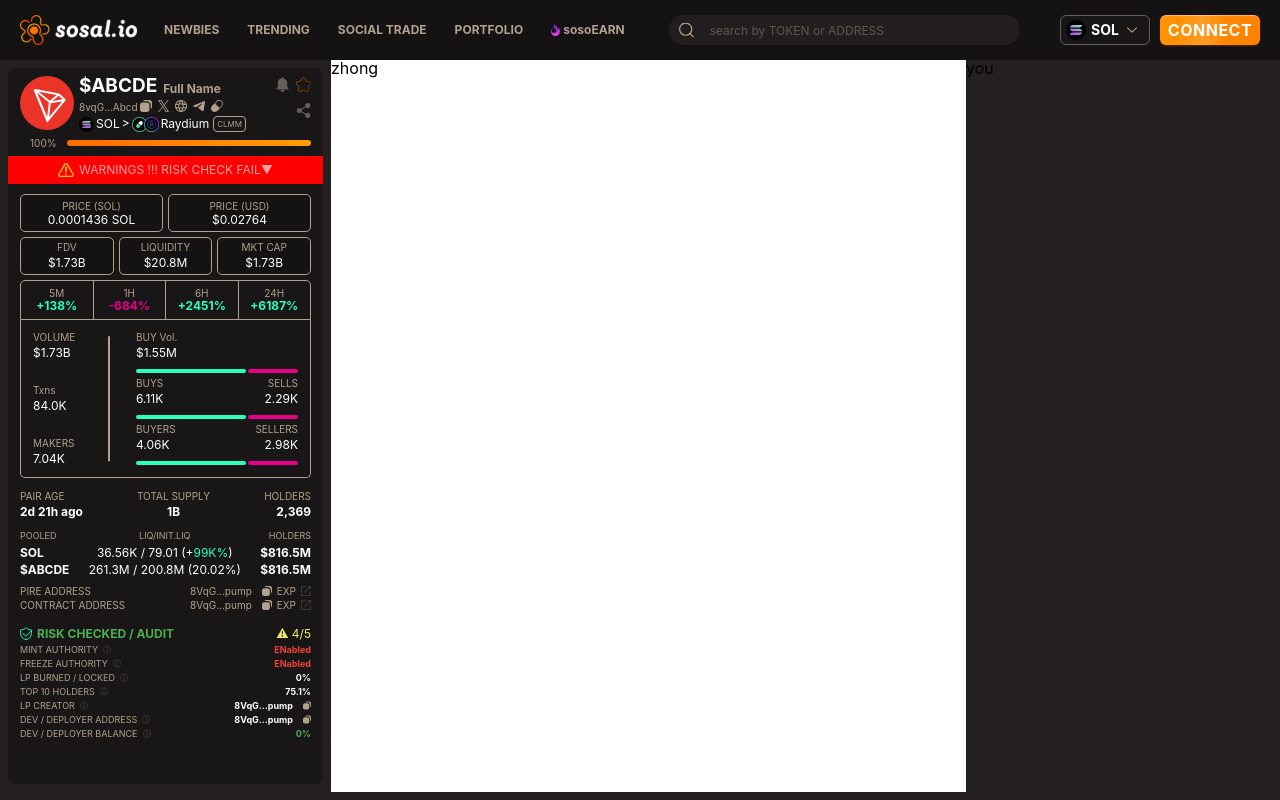
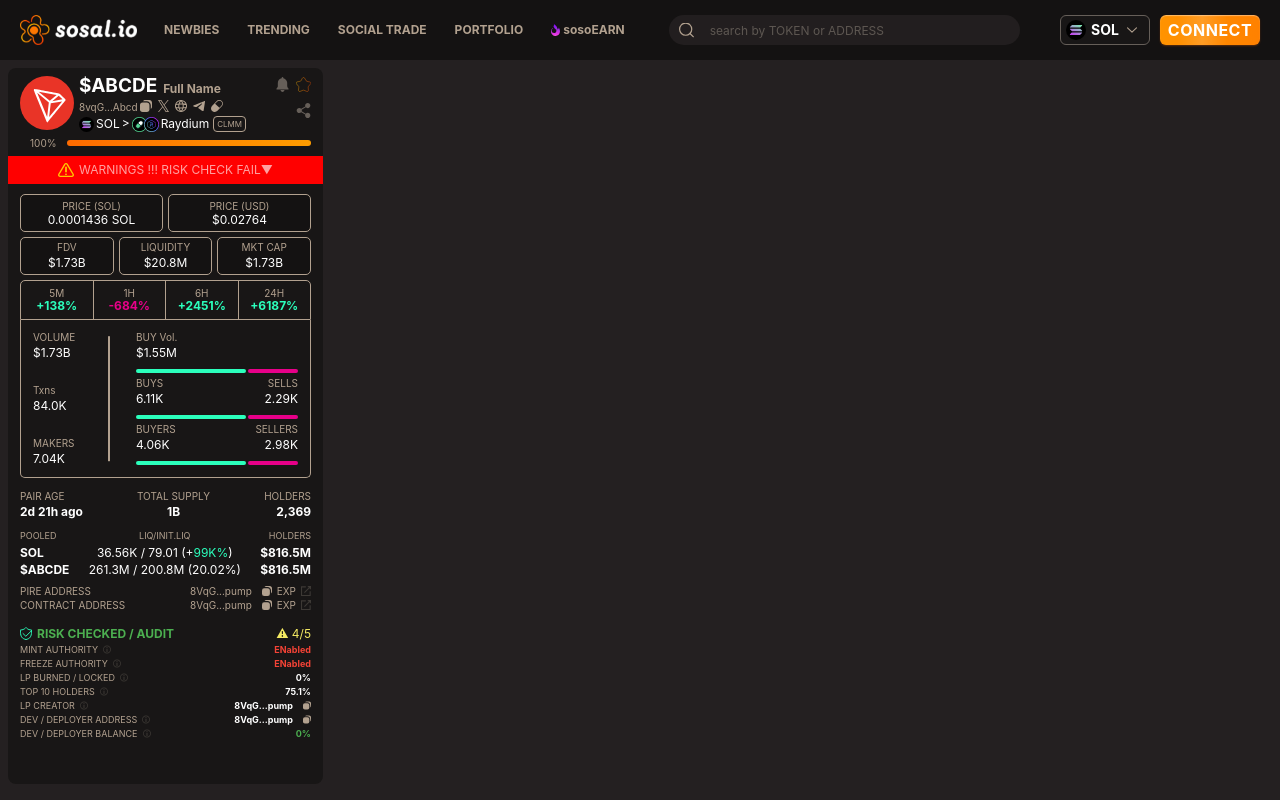
Before and after one commit to Lylilaaaa/Sosal.io, a Vue app in the folder font-code/: page / in a window 1280 px wide. Built offline with nearby package versions, Linux system fonts and the light colour scheme.

Commit message:
添加注释

```diff
--- a/font-code/src/App.vue
+++ b/font-code/src/App.vue
@@ -1,18 +1,19 @@
 <script setup lang="ts">
 // 使用自动导入的ref
+// 状态管理：页面基础计数状态
 const count = ref(26);
-// Layout组件已通过unplugin-vue-components自动导入
+// Layout组件已通过unplugin-vue-components自动导入（组件自动注入机制）
 </script>
 
 <template>
+  <!-- 主路由出口 -->
   <router-view />
-  <!-- <Nav /> -->
-  <!-- <TokenCard /> -->
 </template>
 
 <style>
+/* 全局页面背景色设置 */
 html,
 body {
-  background-color: #242021;
+  background-color: #242021; /* 深灰色背景 */
 }
 </style>
--- a/font-code/src/components/Content.vue
+++ b/font-code/src/components/Content.vue
@@ -1,5 +1,5 @@
 <template>
-  <div>zhong</div>
+  <div></div>
 </template>
 
 <script setup></script>
--- a/font-code/src/components/RightBar.vue
+++ b/font-code/src/components/RightBar.vue
@@ -1,7 +1,16 @@
 <template>
-  <div>you</div>
+  <!-- 右侧辅助信息栏容器 -->
+  <div>
+    <!-- 待开发区域 -->
+  </div>
 </template>
 
-<script setup></script>
+<script setup>
+// 右侧面板功能模块
+// 当前组件暂未实现具体功能
+</script>
 
-<style lang="scss" scoped></style>
+<style lang="scss" scoped>
+/* 右侧信息栏样式 (SCSS预处理) */
+/* 作用域样式限制 */
+</style>
--- a/font-code/src/views/Home.vue
+++ b/font-code/src/views/Home.vue
@@ -1,33 +1,38 @@
 <template>
+  <!-- 首页布局容器 -->
   <div class="home">
+    <!-- 左侧导航侧边栏 -->
     <Sidebar class="sidebar" />
+    <!-- 主内容展示区域 -->
     <Content class="content" />
+    <!-- 右侧辅助信息栏 -->
     <RightBar class="rightbar" />
   </div>
 </template>
 
 <script setup>
-import Sidebar from '@/components/Sidebar.vue';
-import Content from '@/components/Content.vue';
-import RightBar from '@/components/RightBar.vue';
+// 导入布局组件
+import Sidebar from '@/components/Sidebar.vue'; // 侧边导航模块
+import Content from '@/components/Content.vue'; // 核心内容区域
+import RightBar from '@/components/RightBar.vue'; // 右侧辅助面板
 </script>
 
 <style scoped>
+/* 弹性布局容器 */
 .home {
   display: flex;
-  background-color: #242021;
+  background-color: #242021; /* 保持与全局背景一致 */
 }
 
 .sidebar {
-  width: 315px;
+  width: 315px; /* 固定左侧导航宽度 */
 }
 
 .content {
-  flex: 1;
-  background: #fff;
+  flex: 1; /* 主内容区自动填充剩余空间 */
 }
 
 .rightbar {
-  width: 314px;
+  width: 314px; /* 固定右侧信息栏宽度 */
 }
 </style>
```
